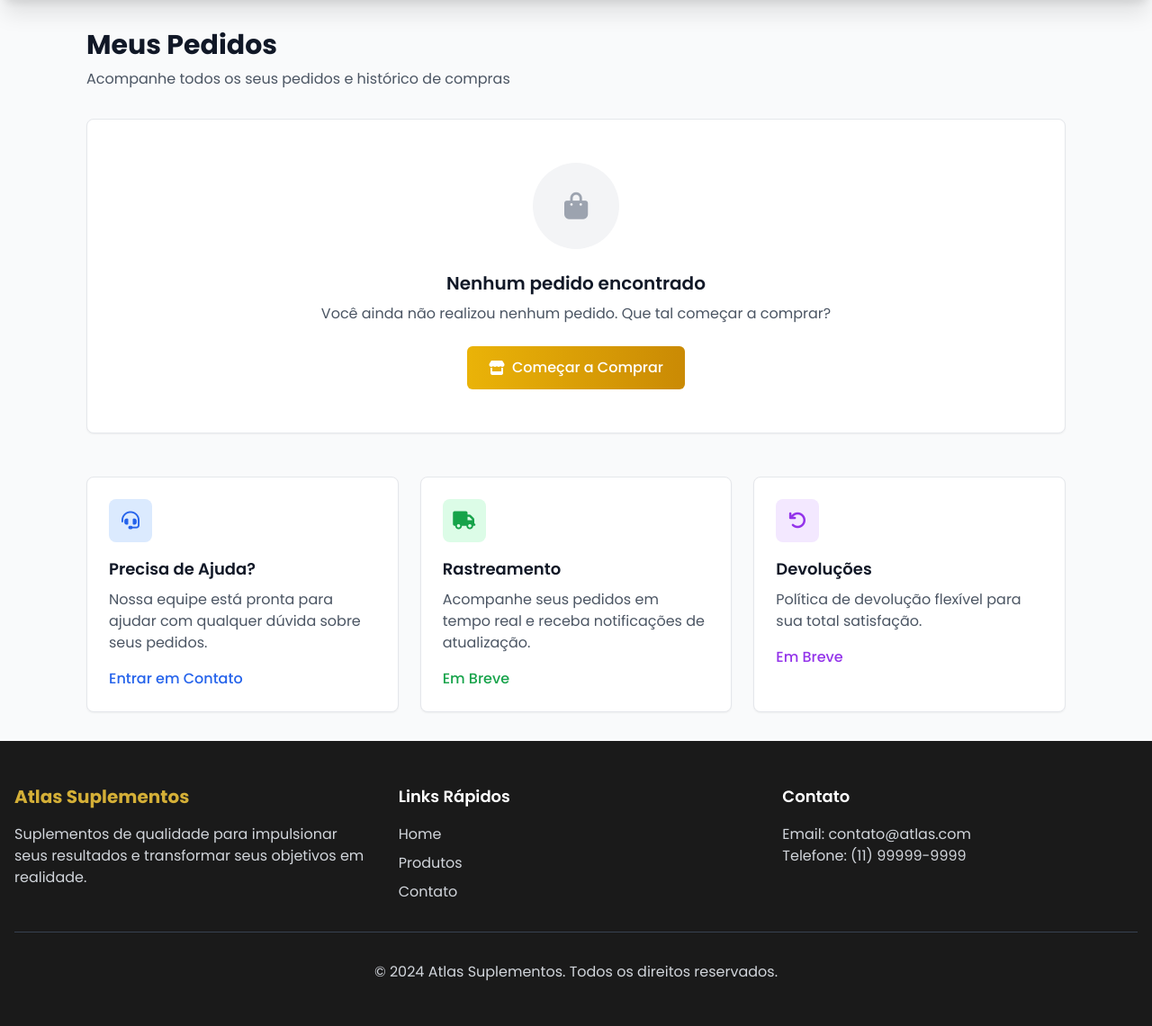
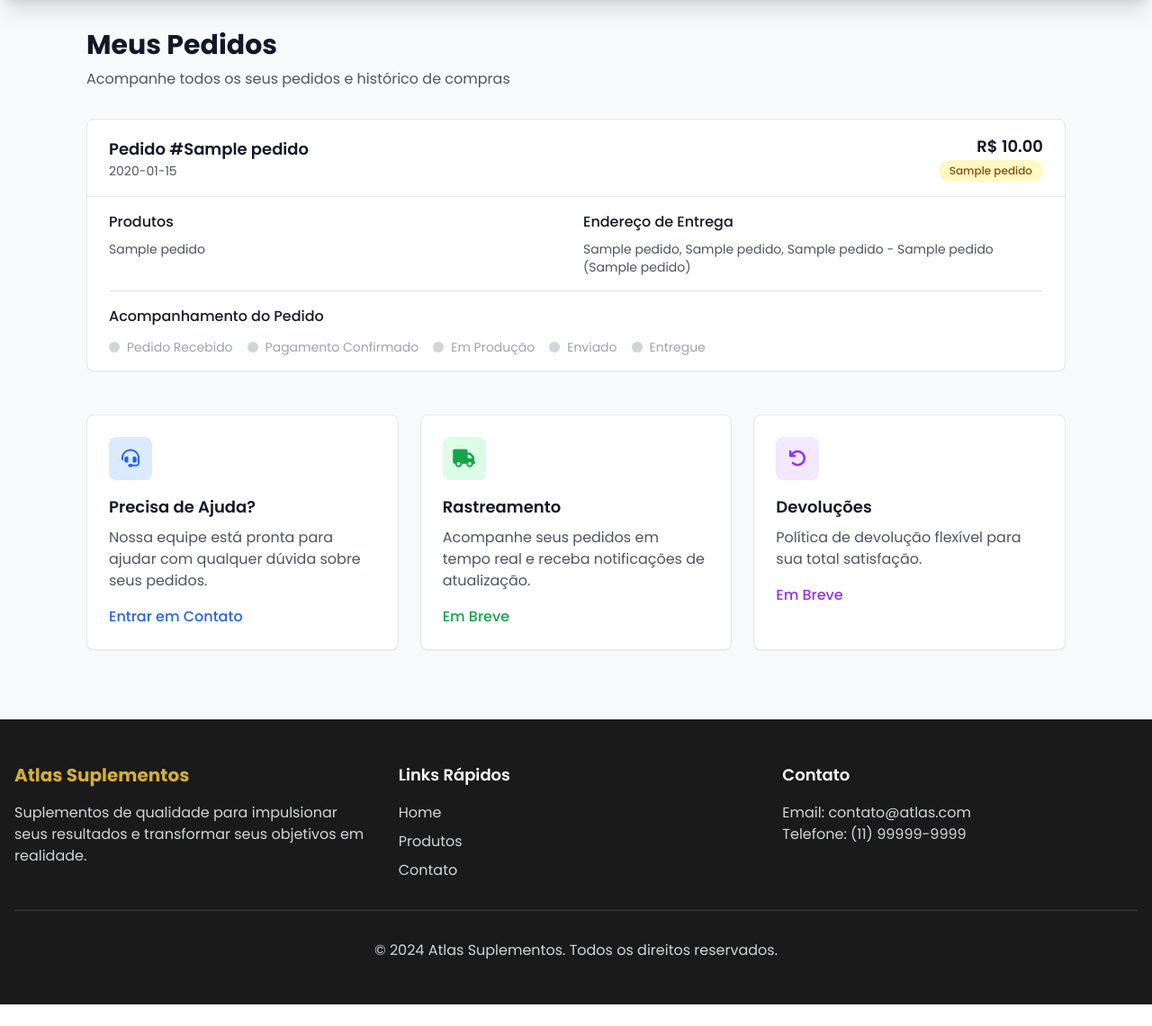
Before and after one commit to Henrique1q2w3e/Atlas, a Flask app: page /pedidos in a window 1280 px wide. Shown: the part 64-1205 px from the top of the page at 90% size. After the commit the page ends 1181 px from the top, so only its background shows below. Run offline with Flask 3, Linux system fonts and the light colour scheme; the visitor is signed in with stand-in values (Sample User, id 1); a database or web service that is not in the repository returns one stand-in record (values such as "Sample title"); data that the repository does not hold is empty; some libraries are stand-ins or nearby versions.

Commit message:
Add secure admin password, WhatsApp notifications, and improved customer order tracking

```diff
--- a/main.py
+++ b/main.py
@@ -247,6 +247,47 @@ def obter_mensagem_status(status):
     }
     return mensagens.get(status, f'Status do pedido atualizado para: {status}')
 
+def enviar_whatsapp_automatico(order_id, nome, telefone, status):
+    """Envia mensagem automática no WhatsApp para mudança de status"""
+    try:
+        if not telefone:
+            print("⚠️ Telefone não informado, pulando WhatsApp")
+            return False
+
+        # Limpar telefone (remover caracteres especiais)
+        telefone_limpo = re.sub(r'[^0-9]', '', telefone)
+
+        # Verificar se tem DDD
+        if len(telefone_limpo) == 9:
+            telefone_limpo = "11" + telefone_limpo  # Adicionar DDD 11 se não tiver
+
+        # Criar mensagem personalizada
+        mensagem = f"""🏪 *Atlas Suplementos*
+
+Olá {nome}! 👋
+
+📦 *Atualização do seu pedido #{order_id}*
+
+{obter_mensagem_status(status)}
+
+🔗 Acompanhe seu pedido: https://atlas-1h3w.onrender.com/status-pedido
+
+Obrigado por escolher a Atlas Suplementos! 💪"""
+
+        # URL do WhatsApp Web
+        whatsapp_url = f"https://wa.me/55{telefone_limpo}?text={requests.utils.quote(mensagem)}"
+
+        print(f"📱 WhatsApp preparado para {nome} ({telefone_limpo}): {status}")
+        print(f"📱 URL: {whatsapp_url}")
+
+        # Em produção, você pode usar uma API real do WhatsApp
+        # Por enquanto, apenas logamos a URL
+        return True
+
+    except Exception as e:
+        print(f"❌ Erro ao preparar WhatsApp: {e}")
+        return False
+
 def obter_usuario_logado():
     """Obtém os dados do usuário logado"""
     try:
@@ -566,8 +607,47 @@ def pedidos():
             print("❌ Usuário não logado, redirecionando para login")
             return redirect(url_for('login'))
 
-        print("✅ Usuário logado, carregando pedidos...")
-        return render_template('pedidos.html')
+        # Buscar pedidos do usuário logado
+        usuario = obter_usuario_logado()
+        if not usuario:
+            return redirect(url_for('login'))
+
+        conn = conectar_db()
+        cursor = conn.cursor()
+
+        # Buscar pedidos do usuário
+        executar_query(cursor, '''
+            SELECT * FROM pedidos WHERE email = ? ORDER BY data_pedido DESC
+        ''', (usuario['email'],))
+
+        pedidos = cursor.fetchall()
+        conn.close()
+
+        # Converter para formato mais legível
+        pedidos_formatados = []
+        for pedido in pedidos:
+            pedidos_formatados.append({
+                'id': pedido[0],
+                'order_id': pedido[1],
+                'nome': pedido[2],
+                'email': pedido[3],
+                'telefone': pedido[4],
+                'cpf': pedido[5],
+                'data_nascimento': pedido[6],
+                'cep': pedido[7],
+                'cidade': pedido[8],
+                'estado': pedido[9],
+                'bairro': pedido[10],
+                'endereco': pedido[11],
+                'observacoes': pedido[12],
+                'status': pedido[13],
+                'total': float(pedido[14]),
+                'produtos': pedido[15],
+                'data_pedido': pedido[16]
+            })
+
+        print(f"📊 Encontrados {len(pedidos_formatados)} pedidos para {usuario['email']}")
+        return render_template('pedidos.html', pedidos=pedidos_formatados)
 
     except Exception as e:
         print(f"💥 Erro nos pedidos: {e}")
@@ -798,13 +878,19 @@ def atualizar_status_pedido():
             mensagem = obter_mensagem_status(novo_status)
             criar_notificacao(order_id, email, telefone, novo_status, mensagem)
 
+            # Enviar WhatsApp automático
+            whatsapp_enviado = enviar_whatsapp_automatico(order_id, nome, telefone, novo_status)
+
             print(f"✅ Status do pedido {order_id} atualizado para {novo_status}")
             print(f"📧 Notificação enviada para {email}")
+            if whatsapp_enviado:
+                print(f"📱 WhatsApp preparado para {nome}")
 
             return jsonify({
                 "success": True,
                 "message": f"Status atualizado para {novo_status}",
-                "notificacao_enviada": True
+                "notificacao_enviada": True,
+                "whatsapp_enviado": whatsapp_enviado
             })
         else:
             conn.close()
@@ -1914,7 +2000,7 @@ def criar_admin_padrao():
         if not admin_existente:
             # Criar admin padrão
             admin_email = "admin@atlas.com"
-            admin_senha = "admin123"  # Senha padrão - deve ser alterada
+            admin_senha = "rafaelcardeal005"  # Senha segura
             admin_nome = "Administrador Atlas"
 
             senha_hash = hash_senha(admin_senha)
--- a/templates/pedidos.html
+++ b/templates/pedidos.html
@@ -17,17 +17,30 @@
                     <div class="px-6 py-4 border-b border-gray-200">
                         <div class="flex items-center justify-between">
                             <div>
-                                <h3 class="text-lg font-semibold text-gray-900">Pedido #{{ pedido.id }}</h3>
-                                <p class="text-sm text-gray-600">{{ pedido.data_pedido.strftime('%d/%m/%Y às %H:%M') }}</p>
+                                <h3 class="text-lg font-semibold text-gray-900">Pedido #{{ pedido.order_id }}</h3>
+                                <p class="text-sm text-gray-600">
+                                    {% if pedido.data_pedido %}
+                                        {{ pedido.data_pedido.strftime('%d/%m/%Y às %H:%M') }}
+                                    {% else %}
+                                        Data não disponível
+                                    {% endif %}
+                                </p>
                             </div>
                             <div class="text-right">
                                 <p class="text-lg font-semibold text-gray-900">R$ {{ "%.2f"|format(pedido.total) }}</p>
-                                <span class="inline-flex items-center px-2.5 py-0.5 rounded-full text-xs font-medium
-                                    {% if pedido.status == 'entregue' %}bg-green-100 text-green-800
-                                    {% elif pedido.status == 'em_transito' %}bg-blue-100 text-blue-800
-                                    {% elif pedido.status == 'processando' %}bg-yellow-100 text-yellow-800
-                                    {% else %}bg-gray-100 text-gray-800{% endif %}">
-                                    {{ pedido.status|title }}
+                                <span class="inline-flex items-center px-3 py-1 rounded-full text-xs font-medium
+                                    {% if pedido.status == 'Entregue' %}bg-green-100 text-green-800
+                                    {% elif pedido.status == 'Saiu para Entrega' or pedido.status == 'Enviado' %}bg-blue-100 text-blue-800
+                                    {% elif pedido.status == 'Em Produção' %}bg-purple-100 text-purple-800
+                                    {% elif pedido.status == 'Pago' %}bg-green-100 text-green-800
+                                    {% else %}bg-yellow-100 text-yellow-800{% endif %}">
+                                    {% if pedido.status == 'Pendente' %}🛒 Pendente
+                                    {% elif pedido.status == 'Pago' %}💰 Pago
+                                    {% elif pedido.status == 'Em Produção' %}⚙️ Em Produção
+                                    {% elif pedido.status == 'Saiu para Entrega' %}🚚 Saiu para Entrega
+                                    {% elif pedido.status == 'Enviado' %}🚚 Enviado
+                                    {% elif pedido.status == 'Entregue' %}🎉 Entregue
+                                    {% else %}{{ pedido.status }}{% endif %}
                                 </span>
                             </div>
                         </div>
@@ -35,11 +48,44 @@
                     <div class="px-6 py-4">
                         <div class="grid grid-cols-1 md:grid-cols-2 gap-4">
                             <div>
-                                <h4 class="font-medium text-gray-900 mb-2">Endereço de Entrega</h4>
-                                <p class="text-sm text-gray-600">{{ pedido.endereco }}</p>
+                                <h4 class="font-medium text-gray-900 mb-2">Produtos</h4>
+                                <p class="text-sm text-gray-600">{{ pedido.produtos }}</p>
                             </div>
                             <div>
-                                <h4 class="font-medium text-gray-900 mb-2">Método de Pagamento</h4>
+                                <h4 class="font-medium text-gray-900 mb-2">Endereço de Entrega</h4>
+                                <p class="text-sm text-gray-600">
+                                    {{ pedido.endereco or 'Não informado' }},
+                                    {{ pedido.bairro or '' }},
+                                    {{ pedido.cidade or '' }} - {{ pedido.estado or '' }}
+                                    {% if pedido.cep %} ({{ pedido.cep }}){% endif %}
+                                </p>
+                            </div>
+                        </div>
+
+                        <!-- Timeline de Status -->
+                        <div class="mt-4 pt-4 border-t border-gray-200">
+                            <h4 class="font-medium text-gray-900 mb-3">Acompanhamento do Pedido</h4>
+                            <div class="flex items-center space-x-4 text-sm">
+                                <div class="flex items-center {% if pedido.status in ['Pendente', 'Pago', 'Em Produção', 'Saiu para Entrega', 'Enviado', 'Entregue'] %}text-green-600{% else %}text-gray-400{% endif %}">
+                                    <div class="w-3 h-3 rounded-full {% if pedido.status in ['Pendente', 'Pago', 'Em Produção', 'Saiu para Entrega', 'Enviado', 'Entregue'] %}bg-green-500{% else %}bg-gray-300{% endif %} mr-2"></div>
+                                    <span>Pedido Recebido</span>
+                                </div>
+                                <div class="flex items-center {% if pedido.status in ['Pago', 'Em Produção', 'Saiu para Entrega', 'Enviado', 'Entregue'] %}text-green-600{% else %}text-gray-400{% endif %}">
+                                    <div class="w-3 h-3 rounded-full {% if pedido.status in ['Pago', 'Em Produção', 'Saiu para Entrega', 'Enviado', 'Entregue'] %}bg-green-500{% else %}bg-gray-300{% endif %} mr-2"></div>
+                                    <span>Pagamento Confirmado</span>
+                                </div>
+                                <div class="flex items-center {% if pedido.status in ['Em Produção', 'Saiu para Entrega', 'Enviado', 'Entregue'] %}text-green-600{% else %}text-gray-400{% endif %}">
+                                    <div class="w-3 h-3 rounded-full {% if pedido.status in ['Em Produção', 'Saiu para Entrega', 'Enviado', 'Entregue'] %}bg-green-500{% else %}bg-gray-300{% endif %} mr-2"></div>
+                                    <span>Em Produção</span>
+                                </div>
+                                <div class="flex items-center {% if pedido.status in ['Saiu para Entrega', 'Enviado', 'Entregue'] %}text-green-600{% else %}text-gray-400{% endif %}">
+                                    <div class="w-3 h-3 rounded-full {% if pedido.status in ['Saiu para Entrega', 'Enviado', 'Entregue'] %}bg-green-500{% else %}bg-gray-300{% endif %} mr-2"></div>
+                                    <span>Enviado</span>
+                                </div>
+                                <div class="flex items-center {% if pedido.status == 'Entregue' %}text-green-600{% else %}text-gray-400{% endif %}">
+                                    <div class="w-3 h-3 rounded-full {% if pedido.status == 'Entregue' %}bg-green-500{% else %}bg-gray-300{% endif %} mr-2"></div>
+                                    <span>Entregue</span>
+                                </div>
                             </div>
                         </div>
                     </div>
```
Also changed, not shown: templates/status_pedido.html (+8 -2 lines).
